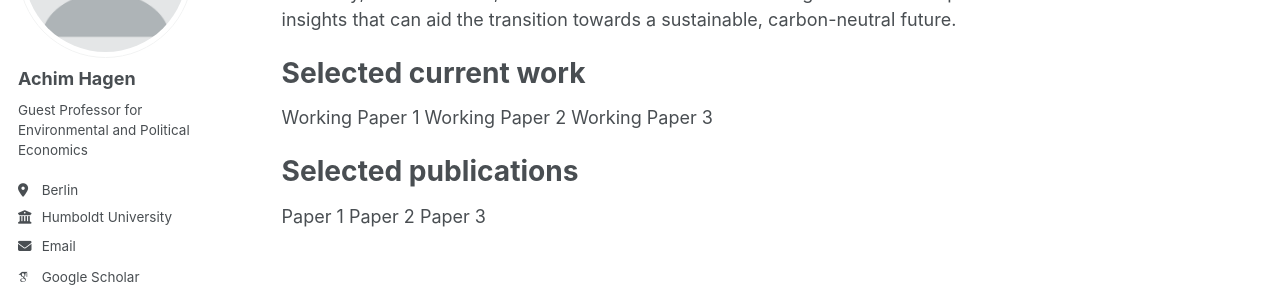
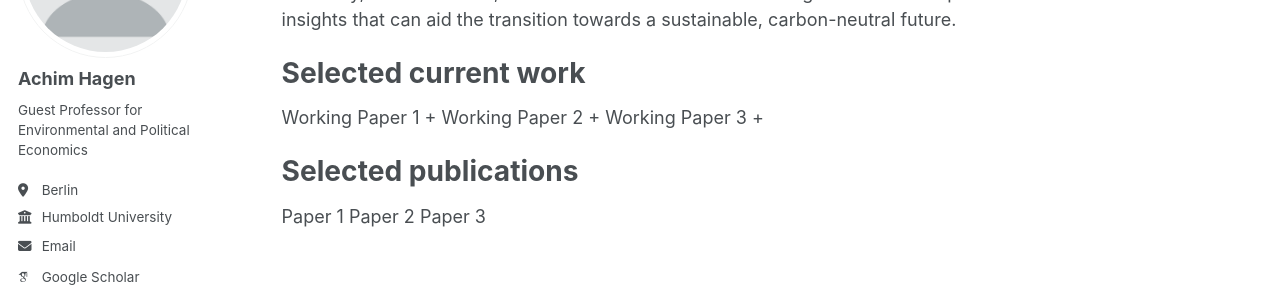
Before and after one commit to achhag/academic, a Jekyll site: the page built from _pages/about.md, in a window 1280 px wide. Shown: the part 216-515 px from the top of the page. Built offline with Jekyll 4.4.1, drawn with Linux system fonts in a browser that asks for light colours; some web fonts are replaced; a script bundle is joined from its source files by our own code; library files that are not in the unit come from our copies.

```diff
--- a/_pages/about.md
+++ b/_pages/about.md
@@ -11,9 +11,9 @@ My primary research focus is to enhance our understanding of the economic implic
 
 Selected current work
 ======
-Working Paper 1
-Working Paper 2
-Working Paper 3
+Working Paper 1  +
+Working Paper 2  +
+Working Paper 3  +
 
 Selected publications
 ======
```
